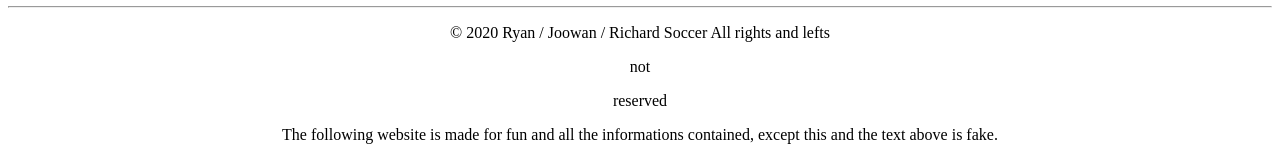
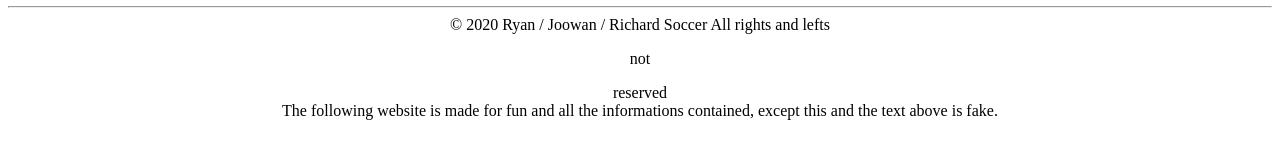
Before and after one commit to HexagonWin/hexagonwin.github.io, a plain HTML site: page cdi/index.html in a window 1280 px wide. Shown: the part 853-1013 px from the top of the page. After the commit the page ends 981 px from the top, so only its background shows below. Drawn offline with Linux system fonts and the light colour scheme.

Commit message:
Update index.html

```diff
--- a/cdi/index.html
+++ b/cdi/index.html
@@ -149,7 +149,7 @@
 
 
 <hr>
-	<center><p>&copy 2020 Ryan / Joowan / Richard Soccer All rights and lefts <p strong>not</p> reserved</p></center>
-	<center><p>The following website is made for fun and all the informations contained, except this and the text above is fake.</p></center>
+	<center>&copy 2020 Ryan / Joowan / Richard Soccer All rights and lefts <p strong>not</p> reserved</center>
+	<center>The following website is made for fun and all the informations contained, except this and the text above is fake.</center>
 </body>
 </html>
```
